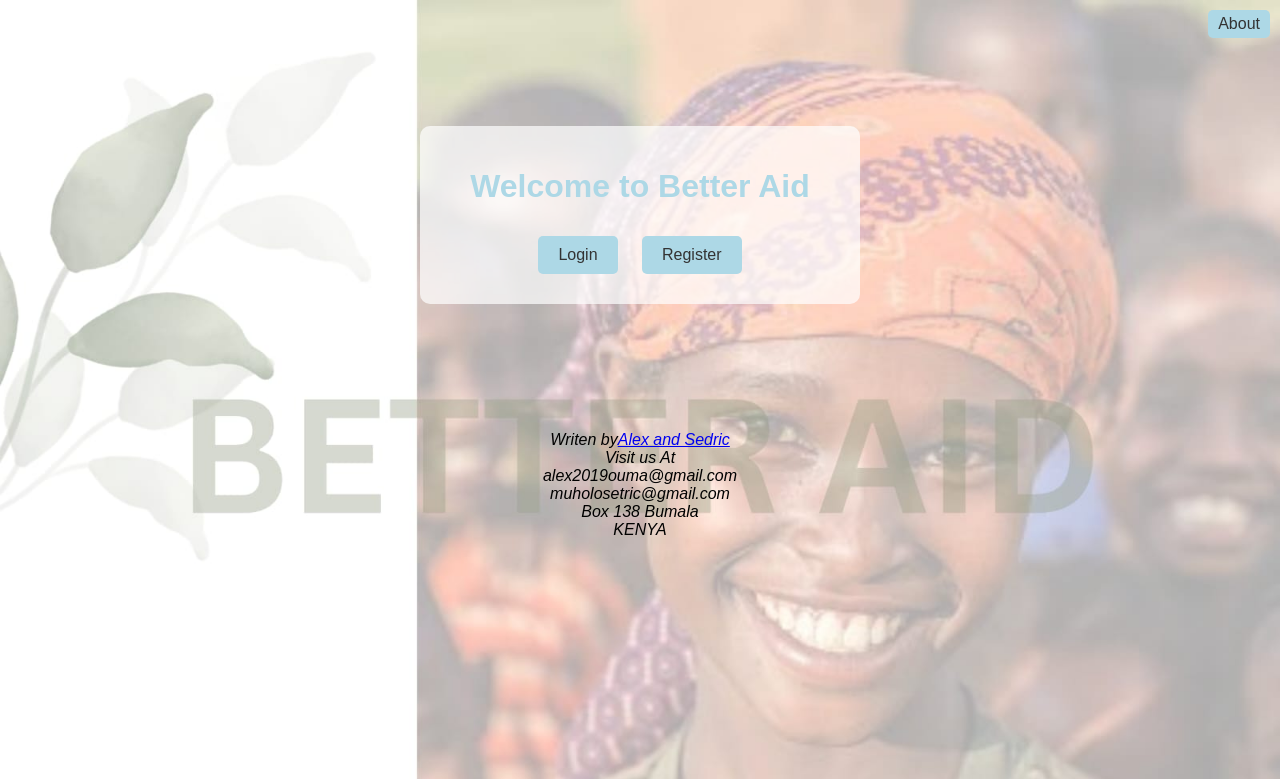
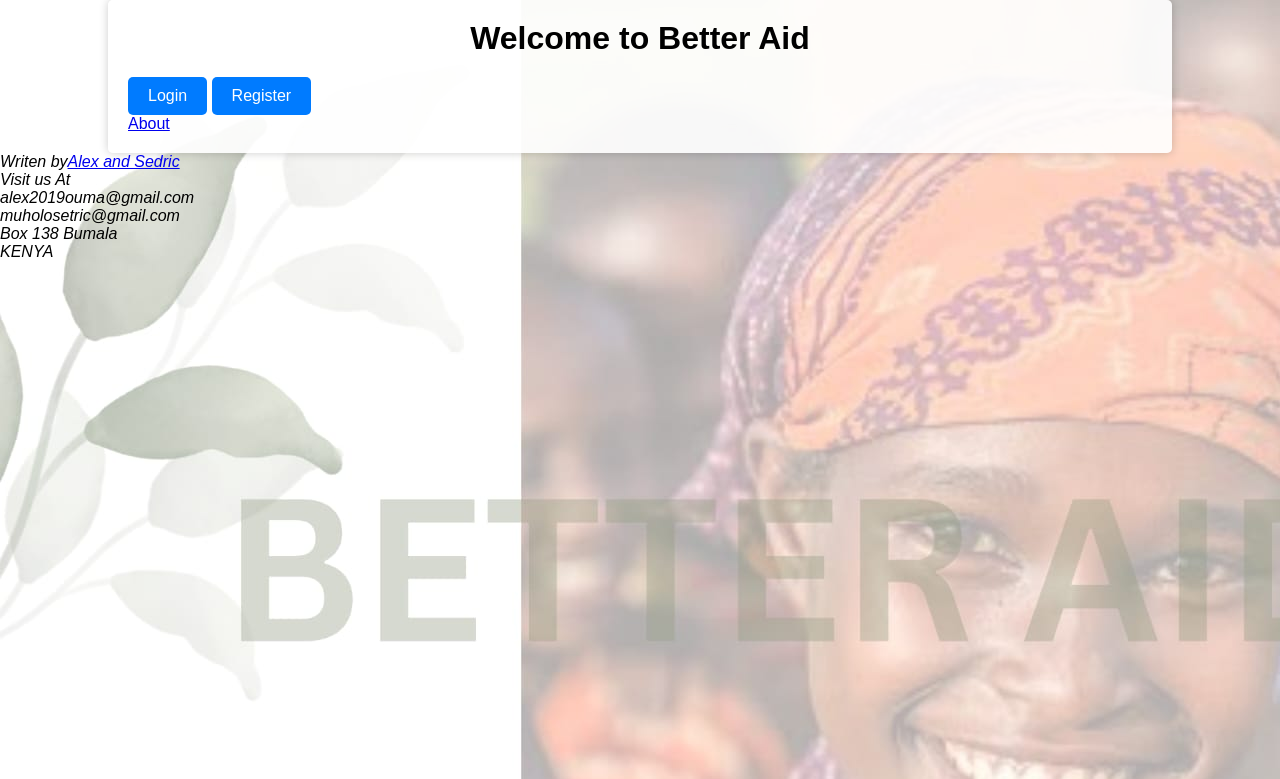
Before and after one commit to Setricmuholo/better_aid, a Flask app: page / in a window 1280 px wide. Shown: the top 779 px of the page. Run offline with Flask 3, Linux system fonts and the light colour scheme.

Commit message:
need css fixed

```diff
--- a/app.py
+++ b/app.py
@@ -13,20 +13,7 @@ class User(db.Model):
     email = db.Column(db.String(100), unique=True)
     password = db.Column(db.String(100), nullable=False)
     #thematic = db.Column(db.String(100))
-    username = db.Column(db.String(100), unique=True, nullable=False)
-    password_hash = db.Column(db.String(100), nullable=False)
 
-    def set_password(self, password):
-        self.password_hash = generate_password_hash(password)
-
-    def check_password(self, password):
-        return check_password_hash(self.password_hash, password)
-
-def validate_credentials(username, password):
-    user = user.query.filter_by(username=username).first()
-    if user and user.check_password(password):
-        return True
-    return False
 @app.route('/')
 def index():
     return render_template('index.html')
@@ -38,15 +25,12 @@ def about():
 @app.route('/login', methods=['GET', 'POST'])
 def login():
     if request.method == 'POST':
-        entered_username = request.form['username']
-        entered_password = request.form['password']
+        email = request.form['email']
+        password = request.form['password']
+        # Add authentication logic
 
-        if validate_credentials(entered_username, entered_password):
-            session['user_name'] = entered_username
-            flash('Login succesful', 'success')
-            return redirect(url_for('admin'))
-        else:
-            flash('Authentication failed', 'danger')
+        flash('Login succesful', 'success')
+        return redirect(url_for('index.html'))
     return render_template('login.html')
 
 @app.route('/register', methods=['GET', 'POST'])
@@ -72,14 +56,9 @@ def register():
         return redirect(url_for('login'))
     return render_template('register.html')
 
-@app.route('/admin')
+@app.route('/admin', methods=['GET', 'POST'])
 def admin():
-    if 'user_name' in session:
-        user_name = session['user_name']
-        return render_template('admin.html', user_name=user_name)
-
-    else:
-        return redirect(url_for('login'))
+    return render_template('admin.html')
 
 @app.route('/logout')
 def logout():
--- a/static/CSS/main.css
+++ b/static/CSS/main.css
@@ -1,65 +1,73 @@
+/* Reset some default styling */
+body, h1, h2, h3, p, ul, li {
+    margin: 0;
+    padding: 0;
+}
+
 body {
-    font-family: Arial, sans-serif;
-    text-align: center;
-    background-size: cover;
-    background-repeat: no-repeat;
+    font-family: Arial, Helvetica, sans-serif;
 }
 
 .container {
-    background-color: rgba(255, 255, 255, 0.7);
-    border-radius: 10px;
+    width: 80%;
+    margin: 0 auto;
     padding: 20px;
-    margin: 10% auto;
-    max-width: 400px;
-}
-
-.center {
-    text-align: center;
+    background-color: rgba(255, 255, 255, 0.9);
+    border-radius: 5px;
+    box-shadow: 0 0 10px rgba(0, 0, 0, 0.2);
 }
 
 h1 {
-    color: lightblue;
+    text-align: center;
+    margin-bottom: 20px;
 }
 
-.buttons {
+/* Styling for buttons */
+.btn {
+    display: inline-block;
+    padding: 10px 20px;
+    background-color: #007bff;
+    color: #fff;
+    text-decoration: none;
+    border: none;
+    border-radius: 5px;
+    cursor: pointer;
+}
+
+.btn:hover {
+    background-color: #0056b3;
+}
+
+/* Styling for forms */
+.form-group {
+    margin-bottom: 15px;
+}
+
+label {
+    font-weight: bold;
+}
+
+input[type="text"],
+input[type="password"] {
+    width: 100%;
+    padding: 10px;
+    border: 1px solid #ccc;
+    border-radius: 5px;
+}
+
+/* Styling for the calendar */
+#calendar {
+    margin-top: 20px;
+    background-color: #fff;
+    border: 1px solid #ccc;
+    border-radius: 5px;
+}
+
+/* Styling for the back button */
+.back-btn {
+    display: block;
+    text-align: center;
     margin-top: 20px;
 }
 
-.btn {
-    display: inline-block;
-    padding: 10px 20px;
-    background-color: lightblue;
-    color: #333;
-    text-decoration: none;
-    margin: 10px;
-    border-radius: 5px;
-}
-
-.about-btn {
-    position: absolute;
-    top: 10px;
-    right: 10px;
-    background-color: lightblue;
-    color: #333;
-    text-decoration: none;
-    padding: 5px 10px;
-    border-radius: 5px;
-}
-
-.back-btn {
-    display: inline-block;
-    margin-top: 20px;
-    padding: 10px 20px;
-    background-color: lightblue;
-    color: #333;
-    text-decoration: none;
-    border-radius: 5px;
-}
-.address {
-    display: block;
-    font-style: italic;
-    text-align: center;
-}
-.form {
-	padding: 30px;
-}
+/* Add additional CSS styles as needed for your specific design preferences */
--- a/templates/login.html
+++ b/templates/login.html
@@ -6,6 +6,9 @@
 </head>
 <body style="background-image: url('{{ url_for('static', filename='images/Better-Aid.jpg') }}');">
     <div class="container">
+        <div class="demo-button">
+            <a href="{{ url_for('admin') }}" class="btn">Demo</a>
+        </div>
         <h1>Login</h1>
         <form method="POST">
             <div class="form-group">
```
Also changed, not shown: templates/profile.html (added, +47 -0 lines), instance/your_database.db.
